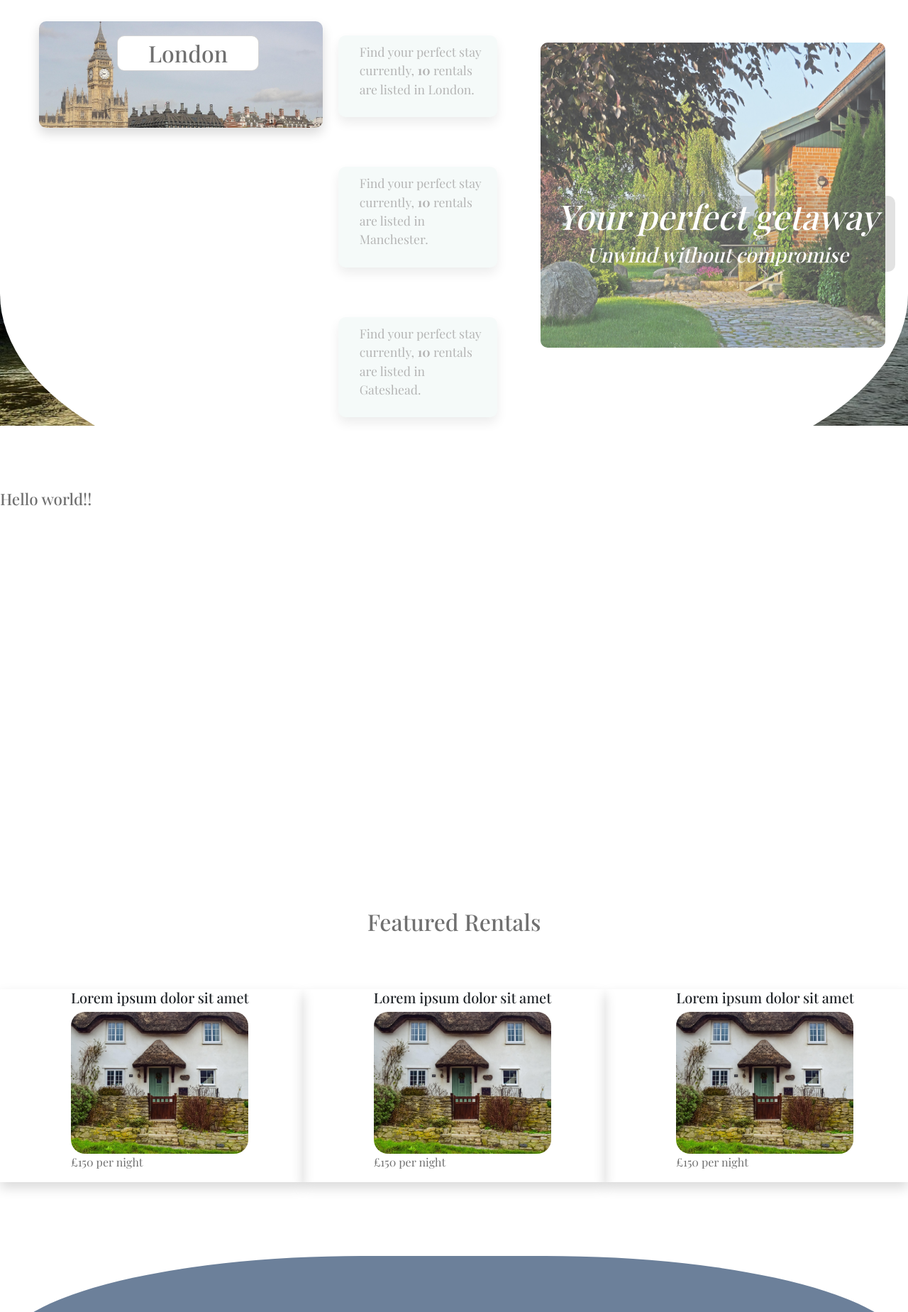
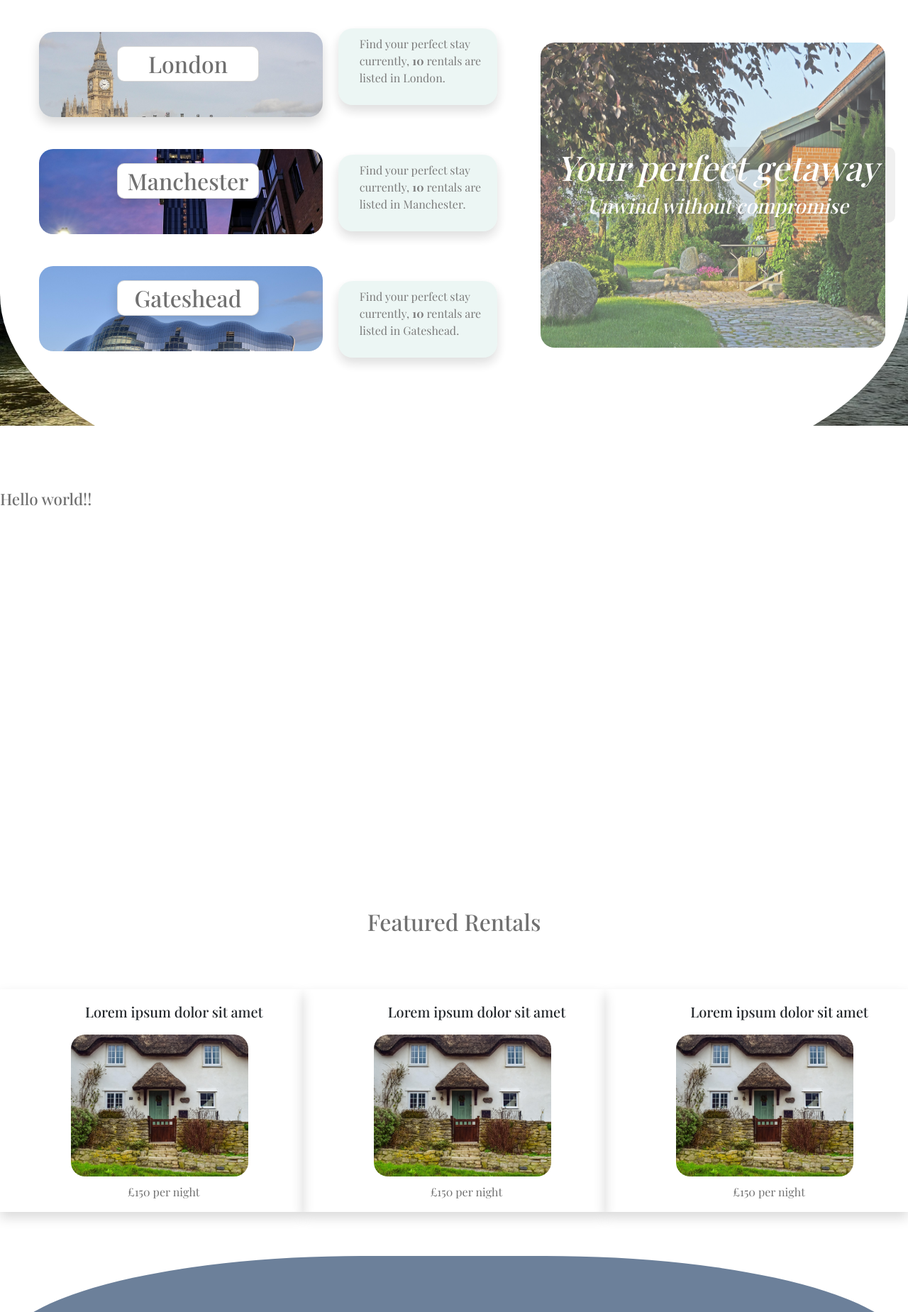
Before and after one commit to e-h-dev/kosher-gataways, a Django app: template kosher_getaways/home/templates/home/index.html in a window 1280 px wide. Shown: the part 200-2049 px from the top of the page at 71% size. Run offline with Django 5.2, Linux system fonts and the light colour scheme; the template is opened without the code that fills it: most values are stand-ins (such as "Sample title", 1, 10 or a date in 2020); some libraries are stand-ins or nearby versions; some web fonts are replaced.

Commit message:
Update home landing page

```diff
--- a/kosher_getaways/home/templates/home/index.html
+++ b/kosher_getaways/home/templates/home/index.html
@@ -26,10 +26,7 @@
         <!-- <div class="home-landing"> -->
         <div class="row home-landing">
             <div class="col-4">
-                <a href="" class="location-box shadow" id="image-1" onmouseover="reveal()" onmouseout="hide()">
-                    <h2 id="location-header" class="location-header">London</h2>
-                </a>
-                <!-- <div class="row">
+                <div class="row">
                     <div class="col-12">
                         <a href="" class="location-box shadow" id="image-1" onmouseover="reveal()" onmouseout="hide()">
                             <h2 id="location-header" class="location-header">London</h2>
@@ -38,8 +35,8 @@
                         <h2 id="location-header-2" class="location-header-2 shadow">London</h2>
                     </div>
                     </div>
-                </div> -->
-                <!-- <div class="row">
+                </div>
+                <div class="row">
                     <div class="col-8">
                         <a href="" class="location-box" id="image-2">
                             <h2 class="location-header shadow">Manchester</h2>
@@ -56,7 +53,7 @@
                     </div>
                     <div class="col-4">
                     </div>
-                </div> -->
+                </div>
             </div>
             <div class="col-3">
                <div class="row">
@@ -111,19 +108,19 @@
             </div>
             <div class="row mt-5">
                 <div class="col-4 featured-box shadow">
-                    <h5>Lorem ipsum dolor sit amet</h5>
+                    <h5 class="featured-sub-header">Lorem ipsum dolor sit amet</h5>
                     <img src="/static/media/trial_feature_rental.jpg" alt="" class="featured-image">
-                    <div><p>£150 per night</p></div>
+                    <div class="price-tag"><p>£150 per night</p></div>
                 </div>
                 <div class="col-4 featured-box shadow">
-                    <h5>Lorem ipsum dolor sit amet</h5>
+                    <h5 class="featured-sub-header">Lorem ipsum dolor sit amet</h5>
                     <img src="/static/media/trial_feature_rental.jpg" alt="" class="featured-image">
-                    <div><p>£150 per night</p></div>
+                    <div class="price-tag"><p>£150 per night</p></div>
                 </div>
                 <div class="col-4 featured-box shadow">
-                    <h5>Lorem ipsum dolor sit amet</h5>
+                    <h5 class="featured-sub-header">Lorem ipsum dolor sit amet</h5>
                     <img src="/static/media/trial_feature_rental.jpg" alt="" class="featured-image">
-                    <div><p>£150 per night</p></div>
+                    <div class="price-tag"><p>£150 per night</p></div>
                 </div>
             </div>
         </div>
--- a/kosher_getaways/static/css/base.css
+++ b/kosher_getaways/static/css/base.css
@@ -281,13 +281,13 @@ input::-webkit-inner-spin-button {
 }
 
 .location-box{
-  height:150px;
+  height:120px;
   width:400px;
   margin-left:40px;
-  margin-top: 30px;
+  margin-top: 45px;
   padding:20px;
   text-align: center;
-  border-radius: 10px;
+  border-radius: 20px;
   position: relative;
   z-index: auto;
   display: block;
@@ -344,12 +344,12 @@ input::-webkit-inner-spin-button {
 .primary-filter-info{
   position: relative;
   left:50px;
-  top:50px;
+  top:40px;
   background-color: var(--main-background-color);
-  border-radius: 10px;
+  border-radius: 20px;
   width:70%;
   margin-bottom: 70px;
-  animation:flash 5s infinite;
+  animation:flash 10s infinite;
 }
 
 @keyframes flash {
@@ -364,7 +364,7 @@ input::-webkit-inner-spin-button {
 .primary-filter-info p{
   position: relative;
   left:20px;
-  font-size: 1.1rem;
+  font-size: 1rem;
   width:90%;
   padding: 10px;
 }
@@ -422,7 +422,7 @@ input::-webkit-inner-spin-button {
   height:430px;
   width:38vw;
   opacity: 0.7;
-  border-radius: 10px;
+  border-radius: 20px;
   margin-top: 30px;
   position:relative;
   z-index: 0;
@@ -430,10 +430,10 @@ input::-webkit-inner-spin-button {
 }
 
 .hero-message{
-  background-color: rgba(112, 112, 112, 0.2);
+  background-color: rgba(112, 112, 112, 0.1);
   color:#fff;
   position:absolute;
-  top: 40%;
+  top: 30%;
   text-align: center;
   border-radius: 10px;
   font-family: Playfair Display;
@@ -502,3 +502,12 @@ input::-webkit-inner-spin-button {
   align-items: center;
   border-radius: 20px;
 }
+
+.featured-sub-header{
+  margin:20px;
+}
+
+.price-tag{
+  margin-top: 10px;
+  margin-left: 80px;;
+}
```
Also changed, not shown: kosher_getaways/db.sqlite3.
